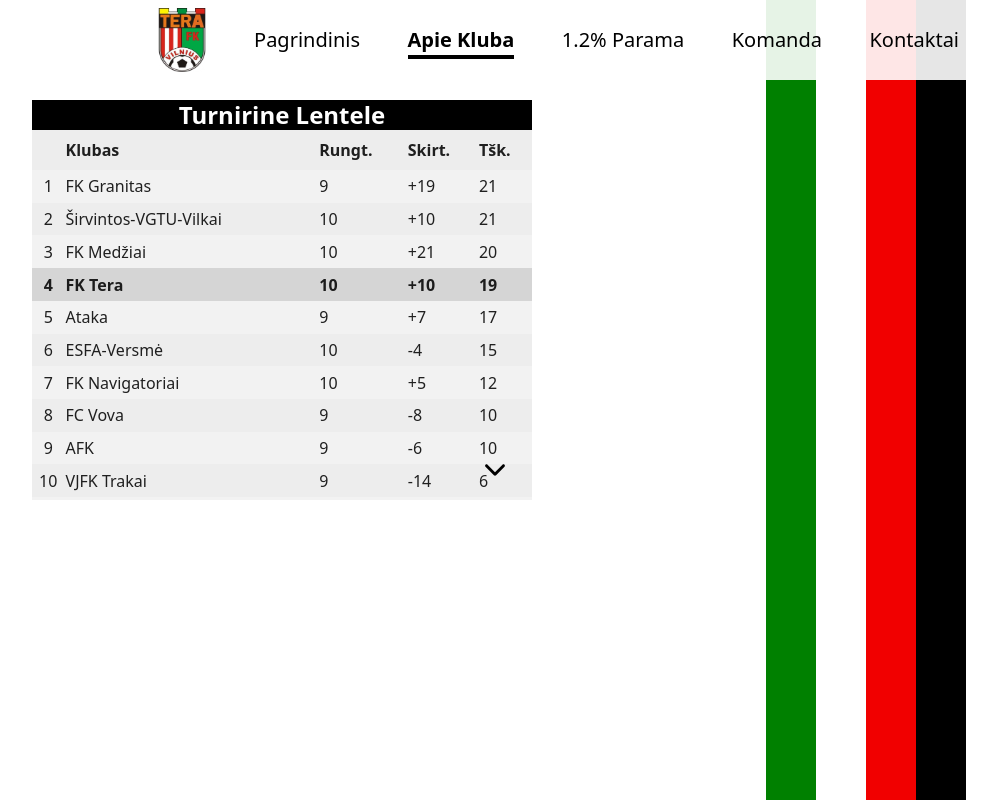
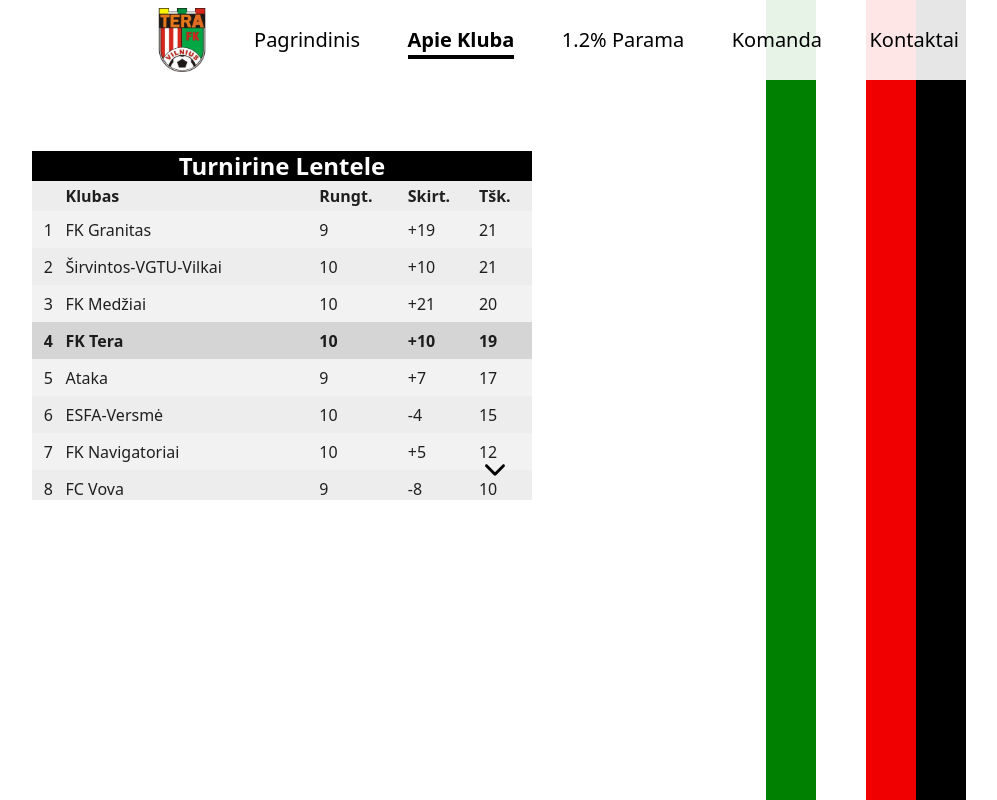
Before and after one commit to daniliukmark/Tera-webiste, a React (Vite) app: page /klubas in a window 1280 px wide. Shown: the top 800 px of the page, without its empty margins (58-1055 px from the left). Built offline with nearby package versions, Linux system fonts and the light colour scheme.

Commit message:
aligned league table with nextMatcHDAY

```diff
--- a/src/styles/leagueTable.module.css
+++ b/src/styles/leagueTable.module.css
@@ -1,10 +1,12 @@
 .wrap {
   position: relative;
+  margin-top: 65px;
+  height: 435px;
   width: 500px;
 }
 .league-table-wrap {
   background-color: #ededed;
-  height: 500px;
+  height: 435px;
 
   overflow: scroll;
 }
@@ -62,10 +64,20 @@
 }
 @media all and (max-width: 1400px) {
   .league-table-wrap {
-    height: 400px;
+    height: 349px;
+  }
+  .wrap {
+    height: 349px;
+    margin-top: 51px;
   }
   .table-header {
     height: 30px;
+  }
+  .league-table thead {
+    height: 30px;
+  }
+  td {
+    height: 35px;
   }
 }
 @media all and (max-width: 1200px) {
```
